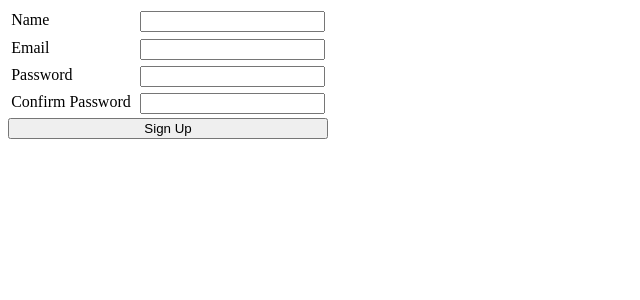
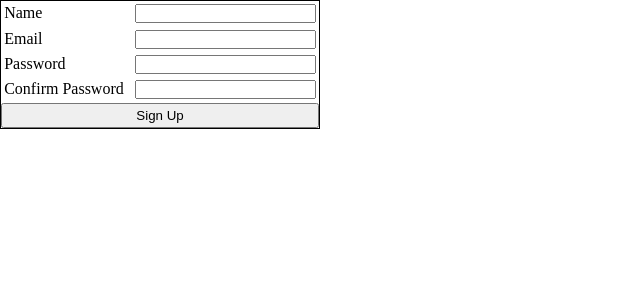
Before and after one commit to kosst-p/housing_and_communal_services, a React app in the folder client/: page / in a window 1280 px wide. Shown: the top 300 px of the page, without its empty margins (0-640 px from the left). Built offline with nearby package versions, Linux system fonts and the light colour scheme; the HTML template or start-up script is replaced by a standard one.

Commit message:
Add styles for reset.

```diff
--- a/client/src/App.tsx
+++ b/client/src/components/app/index.tsx
@@ -1,5 +1,5 @@
 import React from 'react';
-import SignUpForm from './components/sign-up-form';
+import SignUpForm from '../sign-up-form';
 // import LoginForm from './components/login-form';
 
 export default function App() {
--- a/client/src/components/form-field/styles.css
+++ b/client/src/components/form-field/styles.css
@@ -4,5 +4,4 @@
     display: flex;
     justify-content: space-between;
     cursor: pointer;
-    box-sizing: border-box;
 }
--- a/client/src/components/login-form/index.tsx
+++ b/client/src/components/login-form/index.tsx
@@ -28,7 +28,9 @@ export default function LoginForm() {
         <div className={ styles.container }>
             <FormField description='Name' value={ details.name } name='name' type='text' onChange={ handleChange }/>
             <FormField description='Password' value={ details.password } name='password' type='password' onChange={ handleChange }/>
-            <button onClick={ handleClickCta }>
+            <button
+                className={ styles.cta }
+                onClick={ handleClickCta }>
                 Login
             </button>
         </div>
--- a/client/src/components/login-form/styles.css
+++ b/client/src/components/login-form/styles.css
@@ -2,5 +2,9 @@
     width: 20rem;
     display: flex;
     flex-direction: column;
-    box-sizing: border-box;
+    border: .1rem solid black;
 }
+
+.cta {
+    padding: .2rem;
+}
--- a/client/src/components/sign-up-form/index.tsx
+++ b/client/src/components/sign-up-form/index.tsx
@@ -40,7 +40,9 @@ export default function SignUpForm(): React.JSX.Element {
             <FormField description='Email' value={ details.email } name='email' type='email' onChange={ handleChange }/>
             <FormField description='Password' value={ details.password } name='password' type='password' onChange={ handleChange }/>
             <FormField description='Confirm Password' value={ details.confirmPassword } name='confirmPassword' type='password' onChange={ handleChange }/>
-            <button onClick={ handleClickCta }>
+            <button
+                className={ styles.cta }
+                onClick={ handleClickCta }>
                 Sign Up
             </button>
         </div>
--- a/client/src/components/sign-up-form/styles.css
+++ b/client/src/components/sign-up-form/styles.css
@@ -2,5 +2,9 @@
     width: 20rem;
     display: flex;
     flex-direction: column;
-    box-sizing: border-box;
+    border: .1rem solid black;
 }
+
+.cta {
+    padding: .2rem;
+}
--- a/client/src/index.tsx
+++ b/client/src/index.tsx
@@ -1,7 +1,8 @@
 import React from 'react';
 import ReactDOM from 'react-dom/client';
 
-import App from './App';
+import App from './components/app';
+import './styles.css';
 
 const container = document.getElementById( 'root' );
 
--- /dev/null
+++ b/client/src/styles.css
@@ -0,0 +1,89 @@
+/* Reset and base styles  */
+* {
+    padding: 0px;
+    margin: 0px;
+	/* border: none; */
+}
+
+*,
+*::before,
+*::after {
+    box-sizing: border-box;
+}
+
+/* Links */
+
+/* a, a:link, a:visited  {
+    text-decoration: none;
+} */
+
+/* a:hover  {
+    text-decoration: none;
+} */
+
+/* Common */
+
+/* aside, nav, footer, header, section, main {
+    display: block;
+}
+
+h1, h2, h3, h4, h5, h6, p {
+    font-size: inherit;
+    font-weight: inherit;
+}
+
+ul, ul li {
+    list-style: none;
+}
+
+img {
+    vertical-align: top;
+}
+
+img, svg {
+    max-width: 100%;
+    height: auto;
+}
+
+address {
+    font-style: normal;
+} */
+
+/* Form */
+
+/* input, textarea, button, select {
+    font-family: inherit;
+    font-size: inherit;
+    color: inherit;
+    background-color: transparent;
+}
+
+input::-ms-clear {
+    display: none;
+}
+
+button, input[type="submit"] {
+    display: inline-block;
+    box-shadow: none;
+    background-color: transparent;
+    background: none;
+    cursor: pointer;
+}
+
+input:focus, input:active,
+button:focus, button:active {
+    outline: none;
+}
+
+button::-moz-focus-inner {
+    padding: 0;
+    border: 0;
+}
+
+label {
+    cursor: pointer;
+}
+
+legend {
+    display: block;
+} */
```
